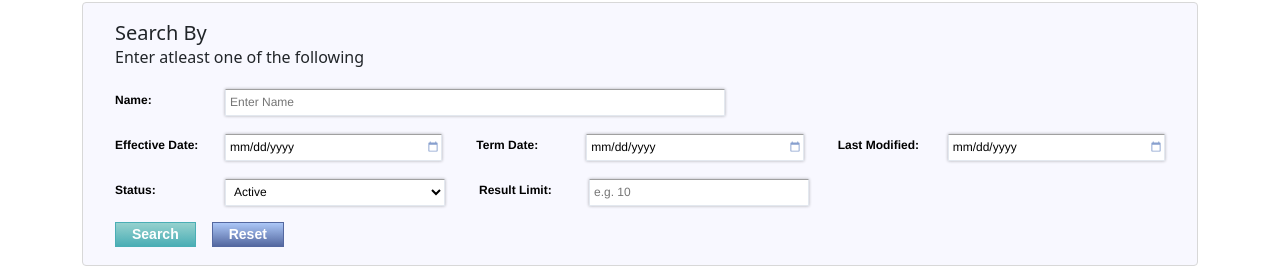
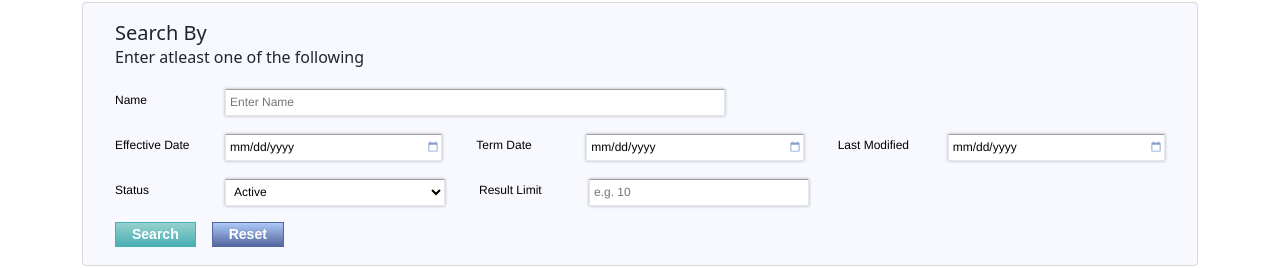
Before and after one commit to AsuvathJahith10/React-DrugConfig-AsuvathJahith, a React (Create React App) app: page / in a window 1280 px wide. Shown: the part 301-569 px from the top of the page. Built offline with nearby package versions, Linux system fonts and the light colour scheme.

Commit message:
Code Cleanup

```diff
--- a/src/App.css
+++ b/src/App.css
@@ -4,7 +4,6 @@ body {
   background-color: #f5f7fa;
 }
 
-/* ===== HEADER ===== */
 .header-bar {
   background-color: #003366;
   color: white;
@@ -13,10 +12,9 @@ body {
   font-weight: 600;
 }
 
-/* Navigation Bar Styles */
 .navbar {
   display: flex;
-  align-items: center;      /* vertical center for the navbar itself */
+  align-items: center;
   height: 50px;
   min-height: 50px;
   padding: 0;
@@ -37,9 +35,9 @@ width: 98%;
 }
 .Rx_HeaderBar {
   display: flex;
-  align-items: center;      /* vertical center for all children */
+  align-items: center;
   height: 50px;
-  padding-left: 24px;       /* space from the left */
+  padding-left: 24px;
   width: 100%;
 }
 
@@ -51,7 +49,7 @@ width: 98%;
   letter-spacing: 0.5px;
   text-align: left;
   display: flex;
-  align-items: center;      /* vertical center for the text itself */
+  align-items: center;
   height: 50px;
 }
 
@@ -97,11 +95,10 @@ width: 98%;
   color: #00EEAD;
 }
 
-/* ===== TABS ===== */
 .tab-row {
   display: flex;
   background-color: #fff;
-  border-bottom: 2px solid #d9d9d9; /* mild line */
+  border-bottom: 2px solid #d9d9d9;
 }
 
 .tab {
@@ -119,7 +116,6 @@ width: 98%;
   border-bottom: 3px solid #003366;
 }
 
-/* --- Search Panel Styles --- */
 .SearchPanel {
     background-color: #f8f8ff;
     border: 1px solid #d8d8d8;
@@ -141,19 +137,8 @@ width: 98%;
     gap: 10px;
 }
 
-.FilterLabel {
-    font-family: Helvetica;
-    font-size: 12px !important;
-    color: Black;
-    font-weight: bold;
-    min-width: 100px;
-    text-align: right;
-}
-
-/* Light blue calendar icon for date inputs */
 .FilterInput[type="date"]::-webkit-calendar-picker-indicator {
     filter: invert(62%) sepia(16%) saturate(748%) hue-rotate(181deg) brightness(98%) contrast(92%);
-    /* This gives a light blue tint similar to #acc7f7 */
 }
 .FilterInput[type="date"]::-ms-input-placeholder { color: #acc7f7; }
 .FilterInput[type="date"]::placeholder { color: #acc7f7; }
@@ -187,7 +172,6 @@ width: 98%;
     line-height: 1 !important;
 }
 
-/* ===== SEARCH PANEL ===== */
 .search-panel {
   background-color: #ffffff;
   padding: 16px 24px;
@@ -227,11 +211,10 @@ width: 98%;
   padding: 6px 10px;
 }
 
-/* Search actions */
 .search-actions {
   display: flex;
-  justify-content: flex-start; /* Aligns buttons to the left */
-  gap: 10px; /* Optional: adds space between buttons */
+  justify-content: flex-start;
+  gap: 10px;
 }
 
 .btn-search {
@@ -264,14 +247,12 @@ width: 98%;
   color: #3d4e7a;
 }
 
-/* ===== STATUS DISPLAY ABOVE GRID ===== */
 .status-display {
   margin-top: 15px;
   font-weight: 600;
   color: #000000;
 }
 
-/* ===== GRID ===== */
 .data-grid {
   margin-top: 15px;
   background-color: white;
@@ -308,7 +289,6 @@ width: 98%;
   font-weight: bold;
 }
 
-/* General Button Style */
 .Button, .SearchButton, .ResetButton {
     font-family: Arial;
     font-size: 14px;
@@ -342,9 +322,9 @@ width: 98%;
     font-family: Helvetica;
     font-size: 12px !important;
     color: Black;
-    font-weight: bold;
+    font-weight: normal;
     min-width: 100px;
-    text-align: left; /* Changed from right to left */
+    text-align: left;
 }
 
 .PrimaryButton {
@@ -397,7 +377,7 @@ width: 98%;
   align-items: center;
   justify-content: flex-start;
   background-color: #fff;
-  width: auto;           /* Full viewport width */
+  width: auto;
   min-width: 0;
   min-height: 72px;
   overflow: hidden;
--- a/src/Components/RuleSet/RuleSetSearch.jsx
+++ b/src/Components/RuleSet/RuleSetSearch.jsx
@@ -14,7 +14,7 @@ const RuleSetSearch = ({
                 <h5 className="mb-0">Search By</h5>
                 <p>Enter atleast one of the following</p>
                 <div className="FilterRow">
-                    <label className="FilterLabel" htmlFor="name">Name:</label>
+                    <label className="FilterLabel" htmlFor="name">Name</label>
                     <input
                         id="name"
                         className="FilterInput"
@@ -28,7 +28,7 @@ const RuleSetSearch = ({
                 </div>
                 {/* Dates row */}
                 <div className="FilterRow">
-                    <label className="FilterLabel" htmlFor="fromDate">Effective Date:</label>
+                    <label className="FilterLabel" htmlFor="fromDate">Effective Date</label>
                     <input
                         id="fromDate"
                         className="FilterInput"
@@ -36,7 +36,7 @@ const RuleSetSearch = ({
                         value={searchFields.EffectiveDate}
                         onChange={e => onFieldChange("EffectiveDate", e.target.value)}
                     />
-                    <label className="FilterLabel" htmlFor="toDate" style={{ marginLeft: 24 }}>Term Date:</label>
+                    <label className="FilterLabel" htmlFor="toDate" style={{ marginLeft: 24 }}>Term Date</label>
                     <input
                         id="toDate"
                         className="FilterInput"
@@ -44,7 +44,7 @@ const RuleSetSearch = ({
                         value={searchFields.TermDate}
                         onChange={e => onFieldChange("TermDate", e.target.value)}
                     />
-                    <label className="FilterLabel" htmlFor="lastModified" style={{ marginLeft: 24 }}>Last Modified:</label>
+                    <label className="FilterLabel" htmlFor="lastModified" style={{ marginLeft: 24 }}>Last Modified</label>
                     <input
                         id="lastModified"
                         className="FilterInput"
@@ -55,7 +55,7 @@ const RuleSetSearch = ({
                 </div>
                 {/* Status and Result Limit row */}
                 <div className="FilterRow">
-                    <label className="FilterLabel" htmlFor="status">Status:</label>
+                    <label className="FilterLabel" htmlFor="status">Status</label>
                     <select
                         id="status"
                         className="DropDownList FilterInput"
@@ -68,7 +68,7 @@ const RuleSetSearch = ({
                         <option value="Expired">Expired</option>
                         <option value="DeActive">Inactive</option>
                     </select>
-                    <label className="FilterLabel" htmlFor="resultLimit" style={{ marginLeft: 24 }}>Result Limit:</label>
+                    <label className="FilterLabel" htmlFor="resultLimit" style={{ marginLeft: 24 }}>Result Limit</label>
                     <input
                         id="resultLimit"
                         className="FilterInput"
```
